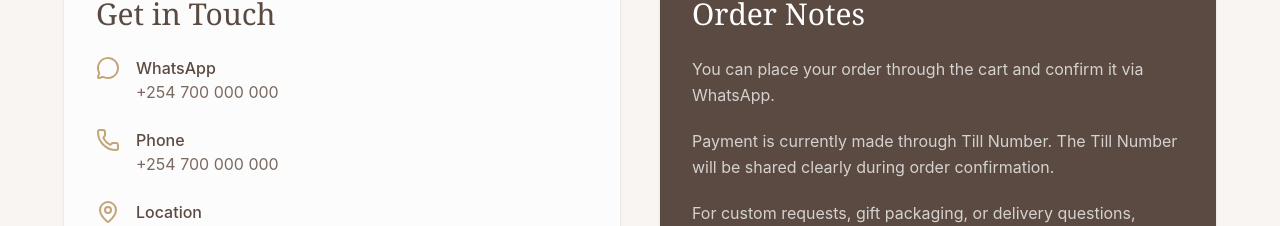
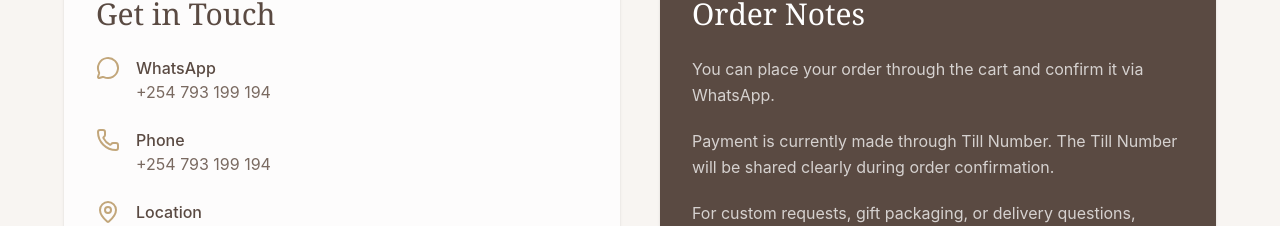
Before and after one commit to CynthiaMugo/Safiri_Gems, a React (Vite) app in the folder safiri-frontend/: page /contact in a window 1280 px wide. Shown: the part 536-762 px from the top of the page. Built offline with nearby package versions, Linux system fonts and the light colour scheme.

Commit message:
fix: update WhatsApp contact number across Footer, Cart, and Contact pages

```diff
--- a/safiri-frontend/src/components/Footer.jsx
+++ b/safiri-frontend/src/components/Footer.jsx
@@ -46,7 +46,7 @@ function Footer() {
 
           <div className="flex flex-col gap-3 text-sm text-white/70">
             <a
-              href="https://wa.me/254700000000"
+              href="https://wa.me/254793199194"
               target="_blank"
               rel="noreferrer"
               className="flex items-center gap-2 transition hover:text-[#d6c3b3]"
--- a/safiri-frontend/src/pages/Cart.jsx
+++ b/safiri-frontend/src/pages/Cart.jsx
@@ -29,7 +29,7 @@ function Cart() {
   }
 
   function sendOrderToWhatsApp() {
-    const businessPhone = "254700000000"; // replace with real number
+    const businessPhone = "254793199194";
 
     const orderItems = cartItems
       .map(
--- a/safiri-frontend/src/pages/Contact.jsx
+++ b/safiri-frontend/src/pages/Contact.jsx
@@ -36,7 +36,7 @@ function Contact() {
                   <MessageCircle className="text-[#c2a67a]" />
                   <div>
                     <p className="font-medium text-[#5a4a42]">WhatsApp</p>
-                    <p>+254 700 000 000</p>
+                    <p>+254 793 199 194</p>
                   </div>
                 </div>
 
@@ -44,7 +44,7 @@ function Contact() {
                   <Phone className="text-[#c2a67a]" />
                   <div>
                     <p className="font-medium text-[#5a4a42]">Phone</p>
-                    <p>+254 700 000 000</p>
+                    <p>+254 793 199 194</p>
                   </div>
                 </div>
 
@@ -73,7 +73,7 @@ function Contact() {
               </div>
 
               <a
-                href="https://wa.me/254700000000"
+                href="https://wa.me/254793199194"
                 target="_blank"
                 rel="noreferrer"
                 className="mt-8 inline-block rounded-full bg-[#c2a67a] px-7 py-3 text-sm font-medium text-white transition hover:bg-[#5a4a42]"
```
